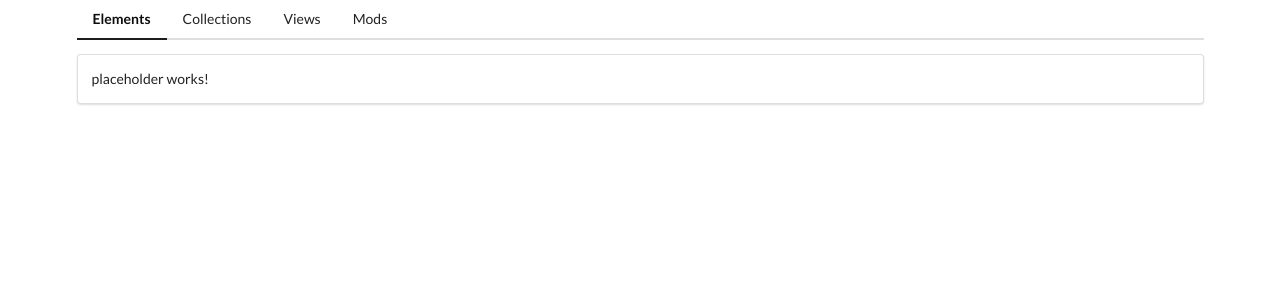
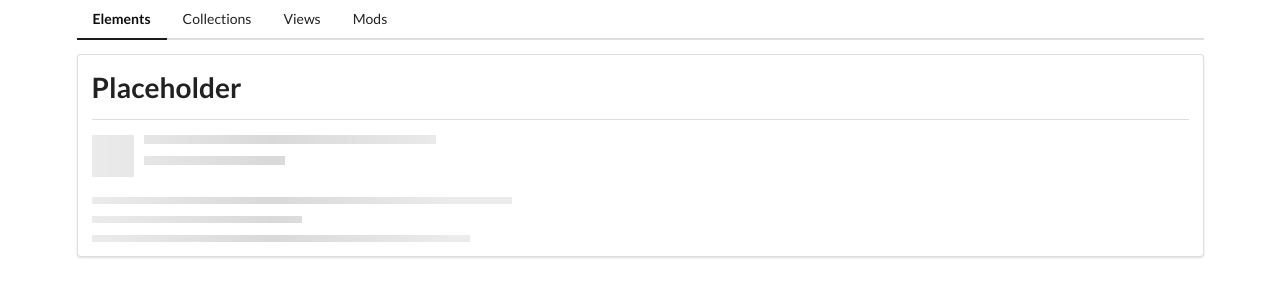
Before and after one commit to man-kaushik/Diff-Mods, an Angular app: page /elements in a window 1280 px wide. Shown: the top 300 px of the page. Built offline with nearby package versions, Linux system fonts and the light colour scheme.

Commit message:
Made TImes Directive and edit Placeholder Component

```diff
--- a/src/app/elements/elements-home/elements-home.component.html
+++ b/src/app/elements/elements-home/elements-home.component.html
@@ -1 +1,3 @@
-<app-placeholder></app-placeholder>
+<h1>Placeholder</h1>
+<div class="ui divider"></div>
+<app-placeholder [header]="true" [lines]="3"></app-placeholder>
--- a/src/app/elements/placeholder/placeholder.component.html
+++ b/src/app/elements/placeholder/placeholder.component.html
@@ -1 +1,14 @@
-<p>placeholder works!</p>
+<!--
+    header = true shows header portion
+    lines = 3 to show how many lines are shown under header
+-->
+<div class="ui placeholder">
+    <div *ngIf="header" class="image header">
+        <div class="line"></div>
+        <div class="line"></div>
+    </div>
+    <div class="paragraph">
+        <!-- Made appTimes directive to repeat the no. of lines -->
+        <div *appTimes="lines" class="line"></div>
+    </div>
+</div>
--- /dev/null
+++ b/src/app/elements/times.directive.ts
@@ -0,0 +1,23 @@
+import { Directive, TemplateRef, ViewContainerRef, Input } from '@angular/core';
+
+@Directive({
+  selector: '[appTimes]',
+  standalone: true
+})
+export class TimesDirective {
+
+  //Objective: This will be used to print some no of elements, some no of times
+  constructor(
+    private viewContainer: ViewContainerRef,
+    private templateRef:TemplateRef<any>
+  ) { }
+
+  @Input('appTimes') set render(times:number){
+    this.viewContainer.clear();
+
+    for(let i=0;i<times;i++){
+      this.viewContainer.createEmbeddedView(this.templateRef, {});
+    }
+  }
+
+}
```
Also changed, not shown: src/app/elements/placeholder/placeholder.component.ts (+7 -2 lines), 1 other file (tests, documents, lock files or other folders).
